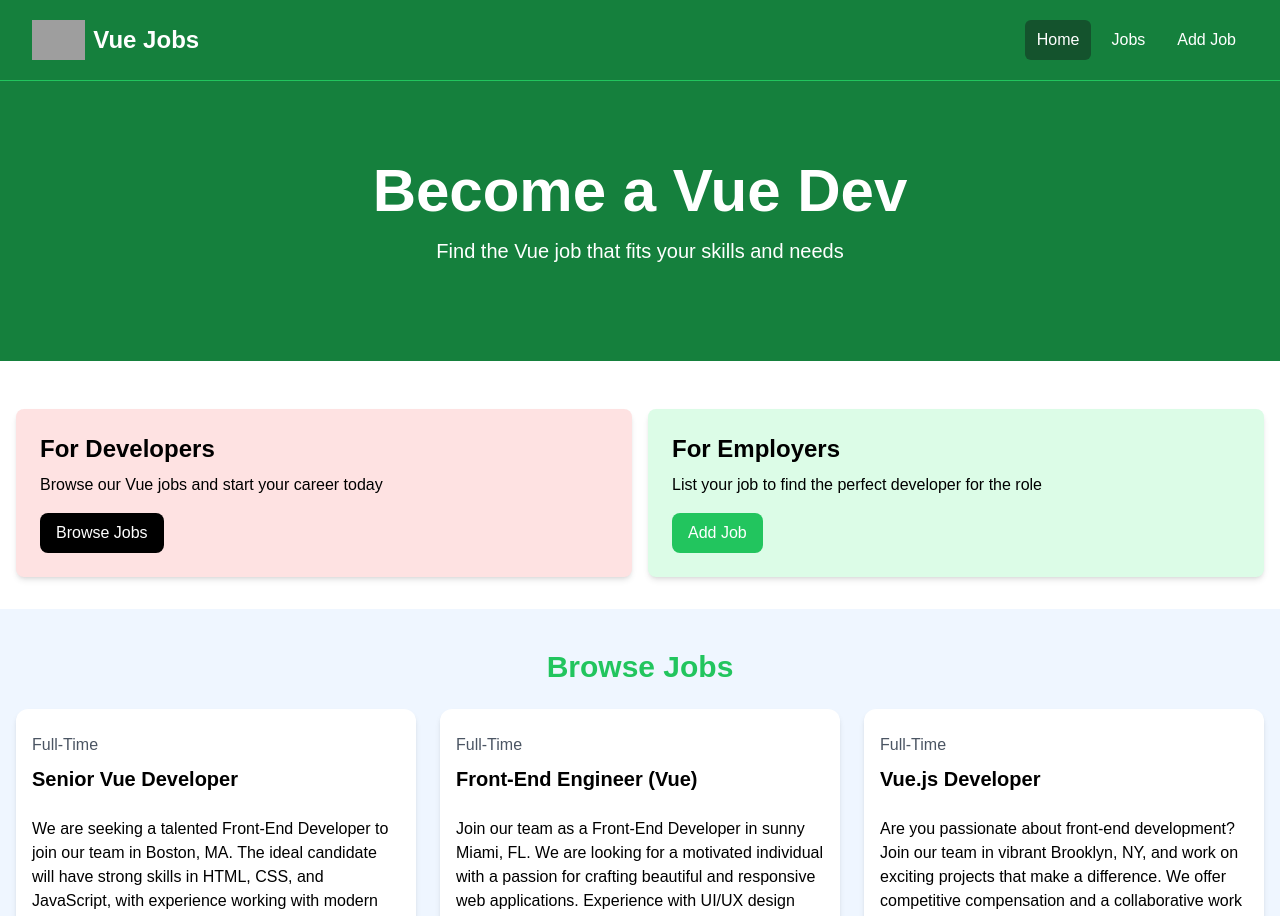
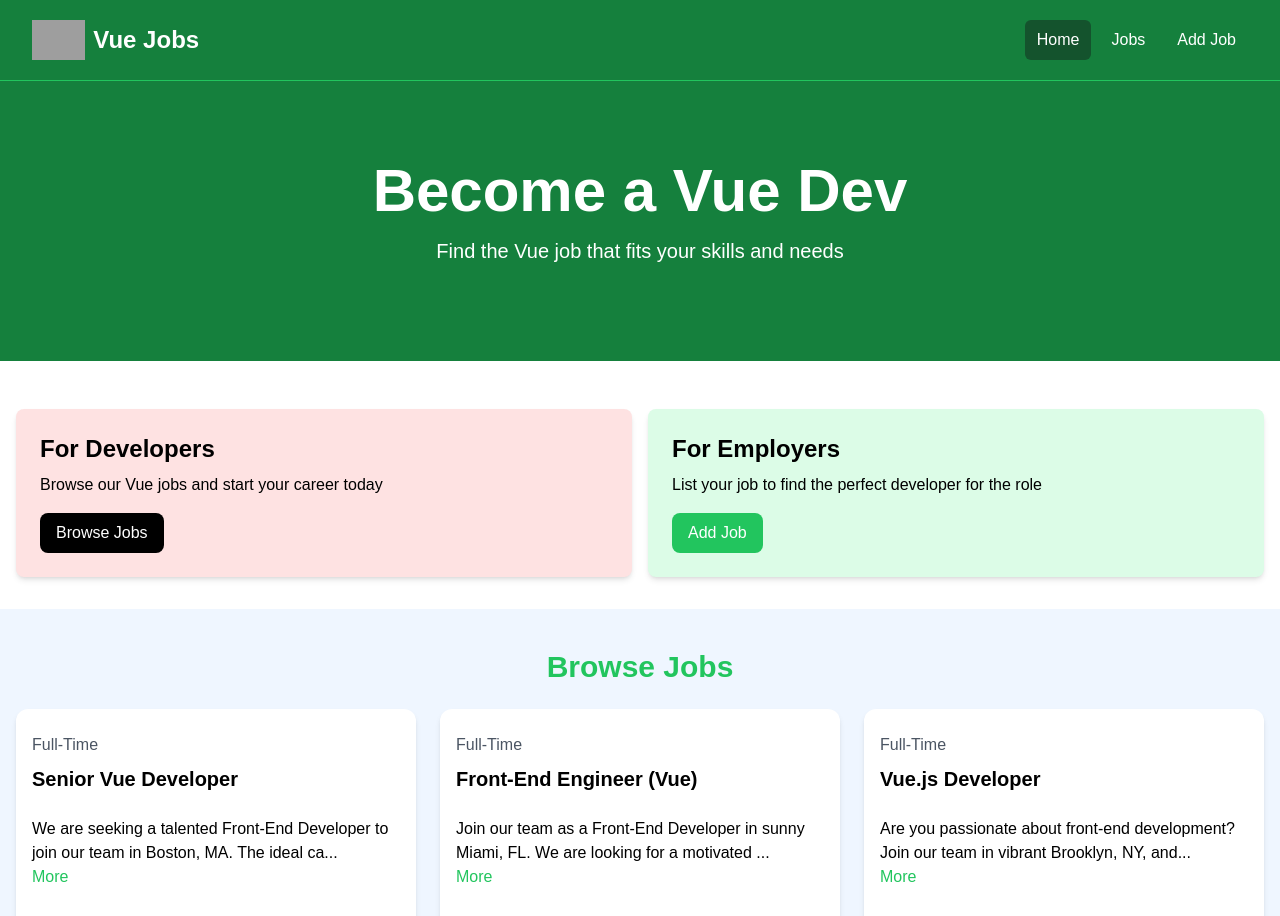
Before and after one commit to claGiaSW/testVueApp, a Vue app: page / in a window 1280 px wide. Shown: the top 916 px of the page. Built offline with nearby package versions, Linux system fonts and the light colour scheme; grey boxes are pictures that could not be loaded.

Commit message:
toggle between full and truncated job description

```diff
--- a/src/components/JobListing.vue
+++ b/src/components/JobListing.vue
@@ -1,9 +1,24 @@
 <script setup>
-    import { defineProps } from 'vue';
+    import { defineProps, ref, computed } from 'vue';
 
-    defineProps({
+    const props = defineProps({
         job: Object
     });
+
+    const showFullDescription = ref(false);
+
+    const toggleFullDescription = () => {
+        showFullDescription.value = !showFullDescription.value;
+    }
+
+    const truncatedDescription = computed(() => {
+        let description = props.job.description;
+        if (!showFullDescription.value) {
+            description = `${description.substring(0, 90)}...`
+        }
+        return description;
+    })
+
 </script>
 
 <template>
@@ -15,7 +30,12 @@
               </div>
 
               <div class="mb-5">
-                {{job.description}}
+                <div>
+                    {{ truncatedDescription }}
+                </div>
+                <button @click="toggleFullDescription" class="text-green-500 hover:text-green-600 mb-5">
+                    {{ showFullDescription ? "Less" : "More" }}
+                </button>
               </div>
 
               <h3 class="text-green-500 mb-2">{{job.salary}} / Year</h3>
```
